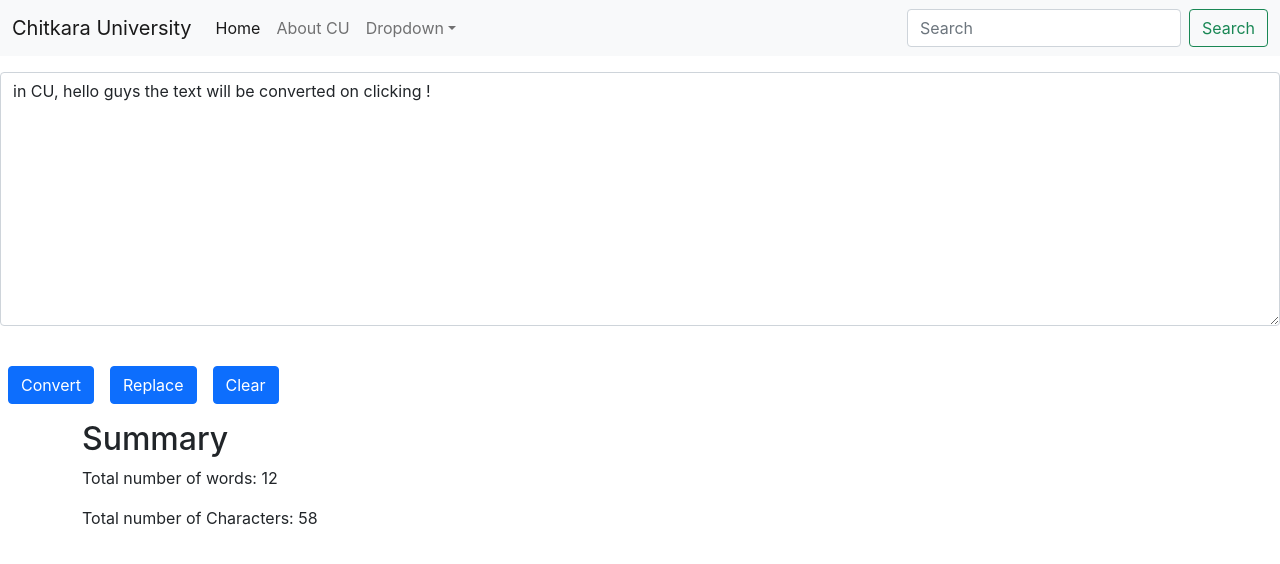
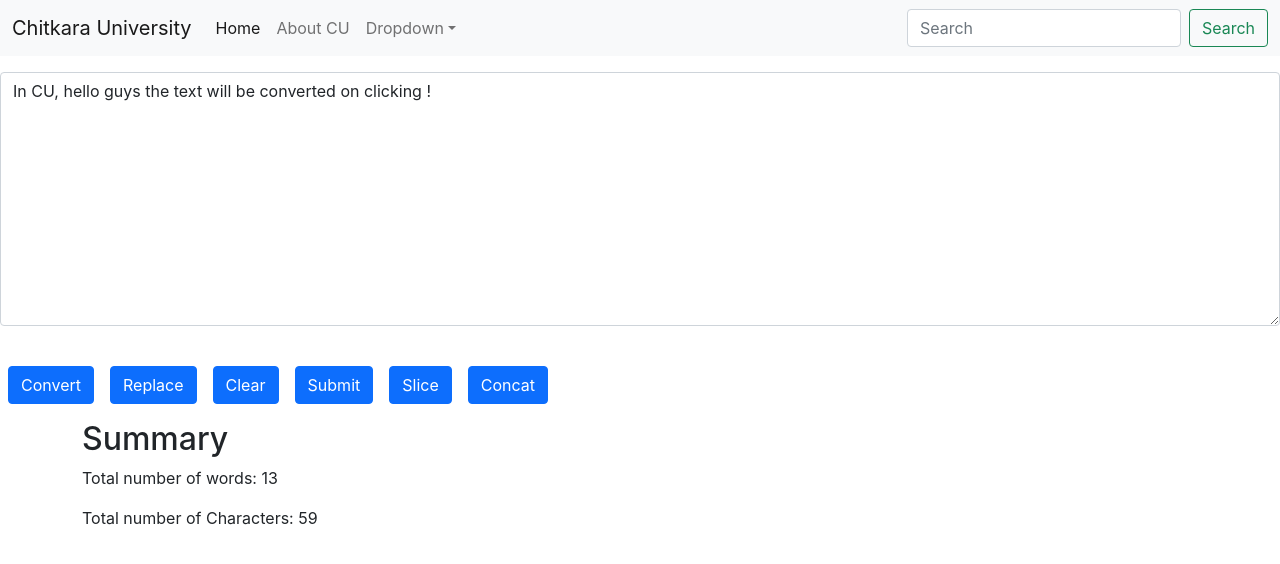
Before and after one commit to Abhimanyu0042/React-Js, a React (Create React App) app in the folder my-app/: page / in a window 1280 px wide. Shown: the top 564 px of the page. Built offline with nearby package versions, Linux system fonts and the light colour scheme.

Commit message:
React-Js

```diff
--- a/my-app/src/App.js
+++ b/my-app/src/App.js
@@ -1,4 +1,4 @@
-import logo from './logo.svg';
+
 import './App.css';
 import Navbar from './Components/Navbar';
 import Components2 from './Components/Components2';
--- a/my-app/src/Components/Components2.js
+++ b/my-app/src/Components/Components2.js
@@ -1,7 +1,7 @@
 import React, { useState } from 'react'
 
 export default function Component2() {
-  const [text, setText] = useState("in CU, hello guys the text will be converted on clicking !");
+  const [text, setText] = useState("In CU, hello guys the text will be converted on clicking ! ");
   const handleOnClick = () => {
     //console.log("you clicked on the button");
     let newTxt = text.toUpperCase();
@@ -20,13 +20,33 @@ export default function Component2() {
     let newtext =" ";
     setText(newtext);
   }
-  return (
+  const handleOnSubmit = () => {
+    if (text.length<2){
+      alert("Add the text to continue");
+    }
+    else{
+      alert("text box is filled")
+    }
+  }
+  const Slice = () => {
+    let newtext = text.slice(7,12);
+    setText(newtext);
+  }
+  const concat = () => {
+    var text1=" hello"
+    let newtext=text.concat(text1,text);
+    setText(newtext);
+  }
+   return (
     <>
       <div>
         <textarea className="form-control my-3" id="txtbox" rows="10" value={text} onChange={handleOnChange} ></textarea><br></br>
         <button className="btn btn-primary mx-2" onClick={handleOnClick}>Convert</button>
         <button className="btn btn-primary mx-2" onClick={replaceStr}>Replace</button>
         <button className="btn btn-primary mx-2" onClick={handleOnClear}>Clear</button>
+        <button className="btn btn-primary mx-2" onClick={handleOnSubmit}>Submit</button>
+        <button className="btn btn-primary mx-2" onClick={Slice}>Slice</button>
+        <button className="btn btn-primary mx-2" onClick={concat}>Concat</button>
       </div>
       <div className='container my-3'>
         <h2> Summary </h2>
```
